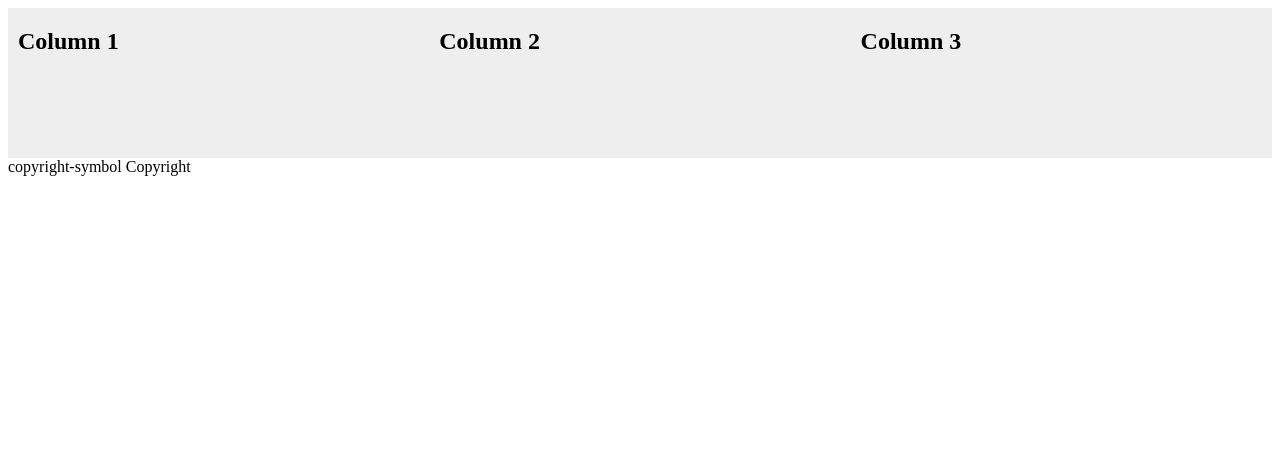
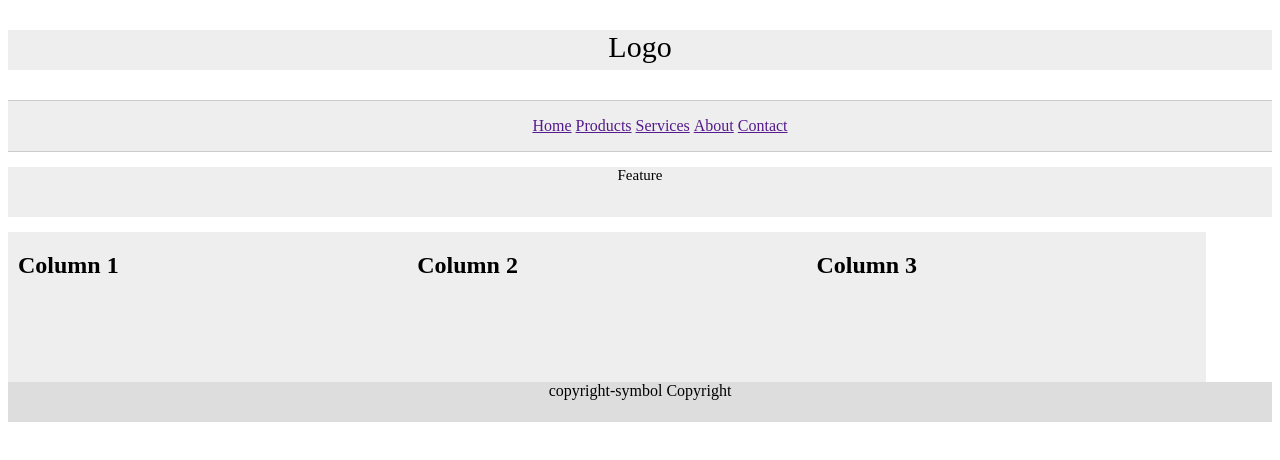
Before and after one commit to onurumar/CSSday2, a plain HTML site: page Advanced exercise/advanced.html in a window 1280 px wide. Drawn offline with Linux system fonts and the light colour scheme.

Commit message:
modification exercise advanced

```diff
--- a/Advanced exercise/advanced.html
+++ b/Advanced exercise/advanced.html
@@ -3,14 +3,39 @@
 <head>
 	<title></title>
 	<style>
-* {
-  box-sizing: border-box;
+
+.logo {
+	text-align: center;
+	font-size: 30px;
+	height: 40px;
+   background: #eee;
+   clear: both;
+}
+.navigation {
+	display: inline;
+	}
+
+#menu {
+    border:1px solid #ccc;
+    border-width:1px 0;
+    text-align:center;
+  	height: 50px;
+   background: #eee;
+   clear: both;
+  }
+
+.feature {
+	text-align: center;
+	font-size: 15px;
+		height: 50px;
+   background: #eee;
+   clear: both;
 }
 
 /* Create three equal columns that floats next to each other */
 .column {
   float: left;
-  width: 33.33%;
+  width: 30%;
   padding-left: 10px;
   padding-right: 10px;
   border: 0px;
@@ -36,9 +61,37 @@ td:first-child {
 td:last-child {
   padding-right: 0;
 }
+
+footer {
+   height: 40px;
+   background: #ddd;
+   clear: both;
+   text-align: center;
+}
 </style>
 </head>
 <body>
+
+<header>
+		<p class="logo">Logo</p>
+	</header>
+
+	<div id="menu">
+	<ul>
+  <li class="navigation"><a href="">Home</a></li>
+  <li class="navigation"><a href="">Products</a></li>
+  <li class="navigation"><a href="">Services</a></li>
+  <li class="navigation"><a href="">About</a></li>
+   <li class="navigation"><a href="">Contact</a></li>
+	</ul>
+	</div>
+
+
+	<div></div>
+		<p class="feature">Feature</p>
+	</div>
+
+
 <div class="row">
   <div class="column" style="background-color:#eee;">
     <td><h2>Column 1</h2></td>
```
